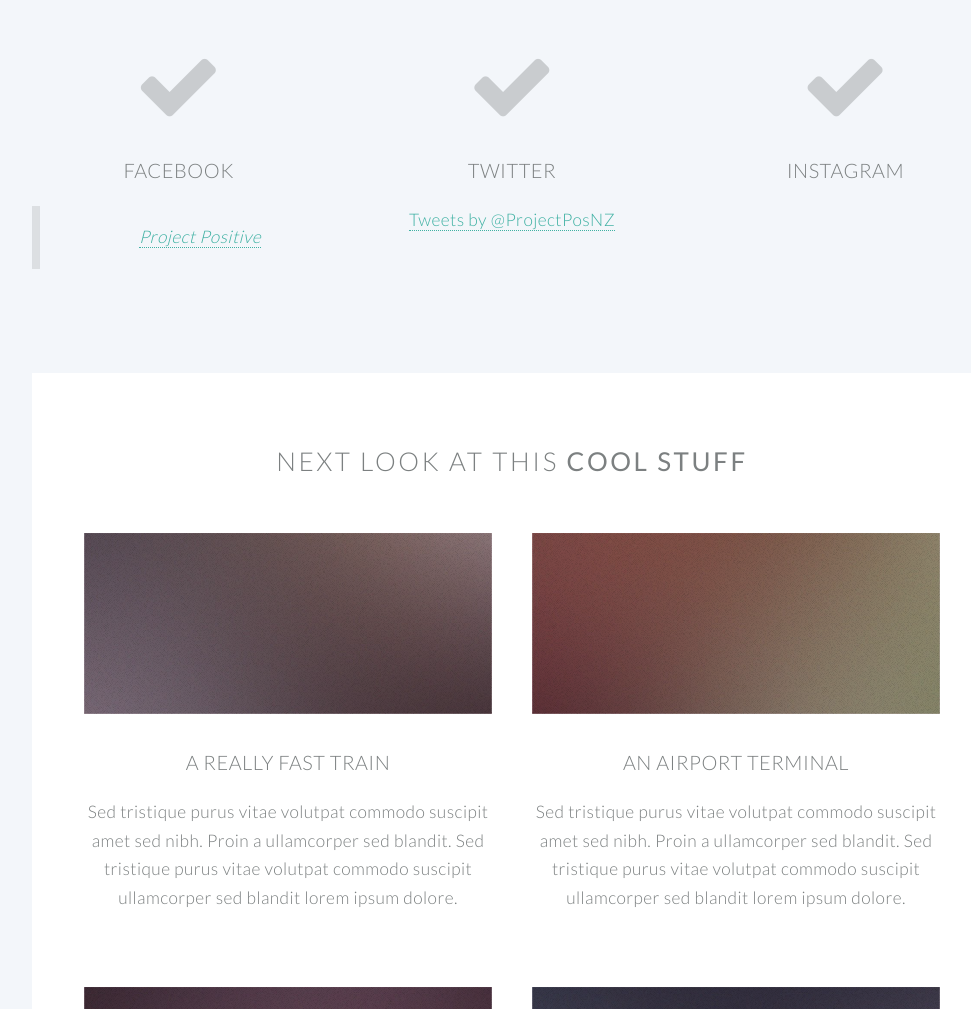
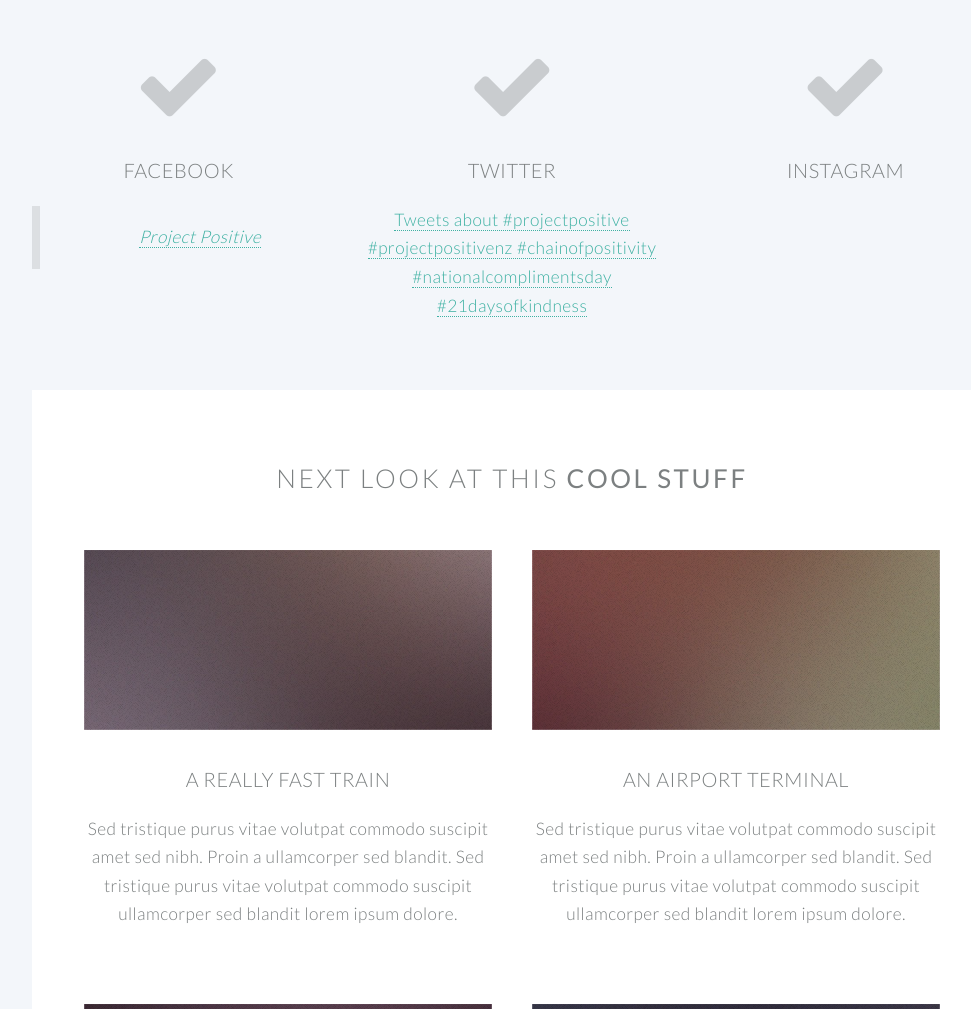
Before and after one commit to enspiral-craftworks/project-positive, a plain HTML site: page index.html in a window 1280 px wide. Shown: the part 1599-2608 px from the top of the page, without its empty margins (128-1099 px from the left). Drawn offline with Linux system fonts and the light colour scheme.

Commit message:
Update twitter feed to display hashtags instead of user profile

```diff
--- a/index.html
+++ b/index.html
@@ -155,8 +155,8 @@
 										<header>
 											<h3>Twitter</h3>
 										</header>
-										<a class="twitter-timeline" href="https://twitter.com/ProjectPosNZ" data-widget-id="695385618126237696">
-										  Tweets by @ProjectPosNZ
+										<a class="twitter-timeline" data-dnt="true" href="https://twitter.com/search?q=%23projectpositive%20OR%20%23projectpositivenz%20OR%20%23chainofpositivity%20OR%20%23nationalcomplimentsday%20OR%20%2321daysofkindness" data-widget-id="696444575154462720">
+											Tweets about #projectpositive #projectpositivenz #chainofpositivity #nationalcomplimentsday #21daysofkindness
 										</a>
 									</section>
 
```
Also changed, not shown: assets/js/index.js (+5 -5 lines).
